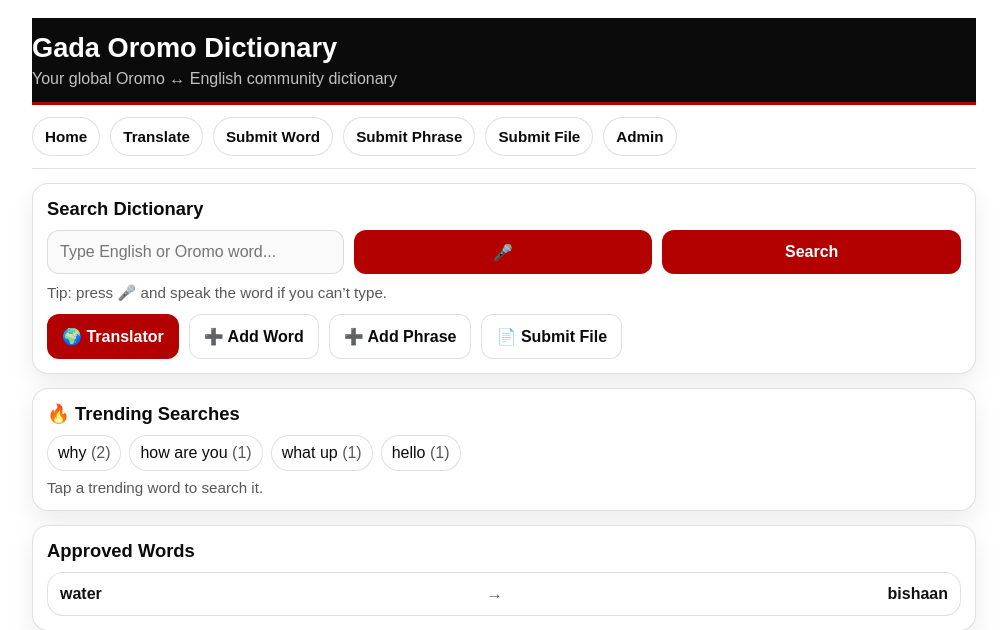
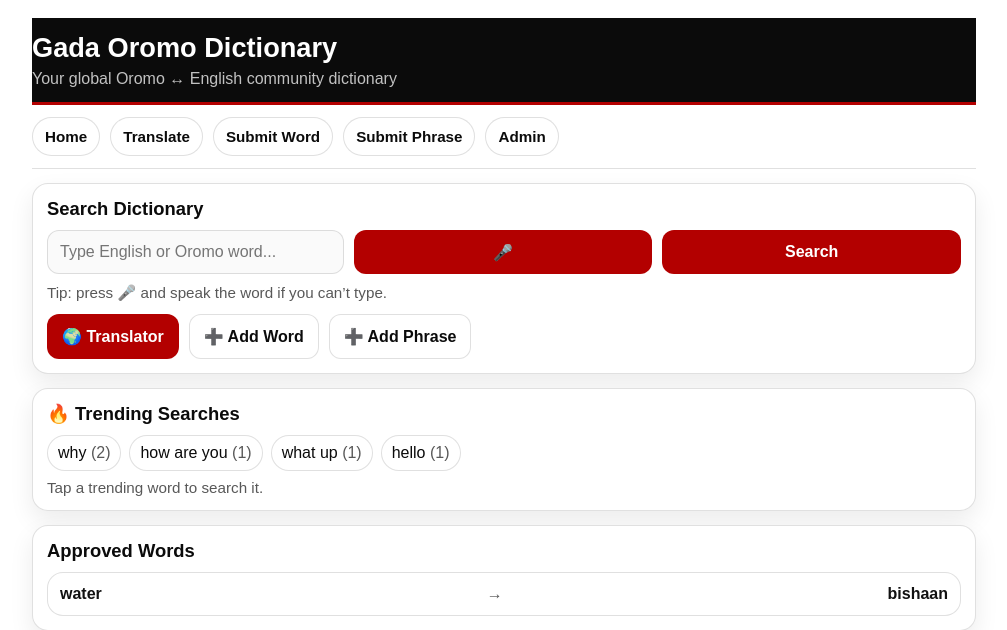
Before and after one commit to GadaOromo-E/GadaOromo, a Flask app: page / in a window 1280 px wide. Shown: the top 630 px of the page, without its empty margins (136-1143 px from the left). Run offline with Flask 3, Linux system fonts and the light colour scheme; data comes from the database, SQL or seed files in the repository.

Commit message:
Update app

```diff
--- a/templates/index.html
+++ b/templates/index.html
@@ -22,7 +22,6 @@
     <a class="nav-link" href="/translate">Translate</a>
     <a class="nav-link" href="/submit">Submit Word</a>
     <a class="nav-link" href="/submit_phrase">Submit Phrase</a>
-    <a class="nav-link" href="/submit_file">Submit File</a>
     <a class="nav-link" href="/admin">Admin</a>
   </nav>
 
@@ -44,7 +43,6 @@
         <div><b>English:</b> <span id="enText">{{ result[0] }}</span></div>
         <div style="margin-top:6px;"><b>Oromo:</b> <span id="omText">{{ result[1] }}</span></div>
 
-        <!-- Priority: Community audio (real Oromo speakers) -->
         {% if audio and (audio.oromo or audio.english) %}
           <div style="margin-top:14px;">
             <div class="subtle">🎧 Community pronunciation (admin approved)</div>
@@ -69,13 +67,11 @@
           </div>
         {% endif %}
 
-        <!-- Speak buttons (browser TTS fallback) -->
         <div class="small-actions" style="margin-top:12px;">
           <button type="button" class="btn" onclick="speakEnglish()">🔊 Speak English</button>
           <button type="button" class="btn" onclick="speakOromo()">🔊 Speak Oromo</button>
         </div>
 
-        <!-- Upload buttons (only when we have a real approved word id) -->
         {% if result_id %}
           <div class="small-actions" style="margin-top:12px;">
             <a class="btn" href="/upload_audio/word/{{ result_id }}/oromo">🎙 Upload Oromo audio</a>
@@ -119,7 +115,6 @@
       <a class="btn primary" href="/translate">🌍 Translator</a>
       <a class="btn" href="/submit">➕ Add Word</a>
       <a class="btn" href="/submit_phrase">➕ Add Phrase</a>
-      <a class="btn" href="/submit_file">📄 Submit File</a>
     </div>
   </section>
 
@@ -166,7 +161,6 @@ function useSuggestion(text){
   document.getElementById("searchForm").submit();
 }
 
-/* ===== Speech-to-text for Dictionary Search ===== */
 function startVoiceSearch(){
   const SpeechRecognition = window.SpeechRecognition || window.webkitSpeechRecognition;
   if(!SpeechRecognition){
@@ -175,7 +169,6 @@ function startVoiceSearch(){
   }
 
   const recognition = new SpeechRecognition();
-  // Most browsers don't support om-ET reliably; use en-US to still capture speech.
   recognition.lang = "en-US";
   recognition.interimResults = false;
 
@@ -192,7 +185,6 @@ function startVoiceSearch(){
   recognition.start();
 }
 
-/* ===== Voice output fallback (Browser TTS) ===== */
 let cachedVoices = [];
 function loadVoices(){
   if(!('speechSynthesis' in window)) return;
```
